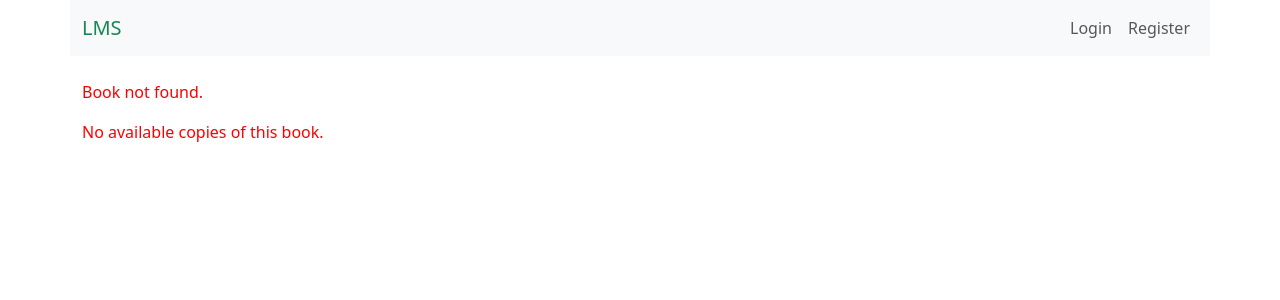
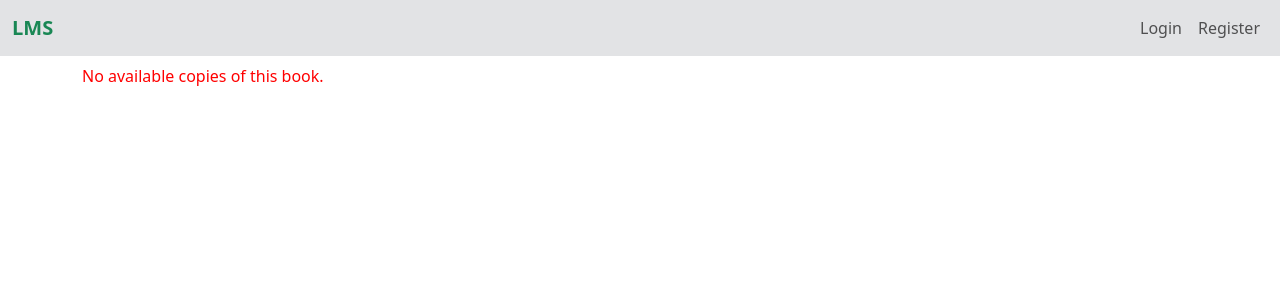
Before and after one commit to milanbairagi/library-management-system, a Django app: page /book_items/1/ in a window 1280 px wide. Shown: the top 300 px of the page. Run offline with Django 5.2, Linux system fonts and the light colour scheme; data that the repository does not hold is empty.

Commit message:
feat(ui): Enhance navigation bar appearance and functionality
- Updates the navbar to be `fixed-top`, ensuring it remains visible when scrolling.
- Changes the background to `bg-secondary-subtle` for a refreshed look.
- Applies `fw-bold` to the brand name for improved prominence.
- Centers navigation links on smaller screens for better readability.

```diff
--- a/templates/partials/navbar.html
+++ b/templates/partials/navbar.html
@@ -1,6 +1,6 @@
-<nav class="navbar navbar-expand-lg bg-body-tertiary container">
+<nav class="navbar navbar-expand-lg bg-secondary-subtle fixed-top">
   <div class="container-fluid">
-    <a class="navbar-brand text-success" href="{% url 'index' %}">
+    <a class="navbar-brand text-success fw-bold" href="{% url 'index' %}">
       LMS
     </a>
     <button
@@ -16,7 +16,7 @@
     </button>
 
     <div class="collapse navbar-collapse" id="navbarNav">
-      <ul class="navbar-nav ms-auto">
+      <ul class="navbar-nav ms-auto text-center">
         {% if user.is_authenticated %}
           <li class="nav-item">
             <a class="nav-link" href="{% url 'dashboard' %}">Dashboard</a>
```
